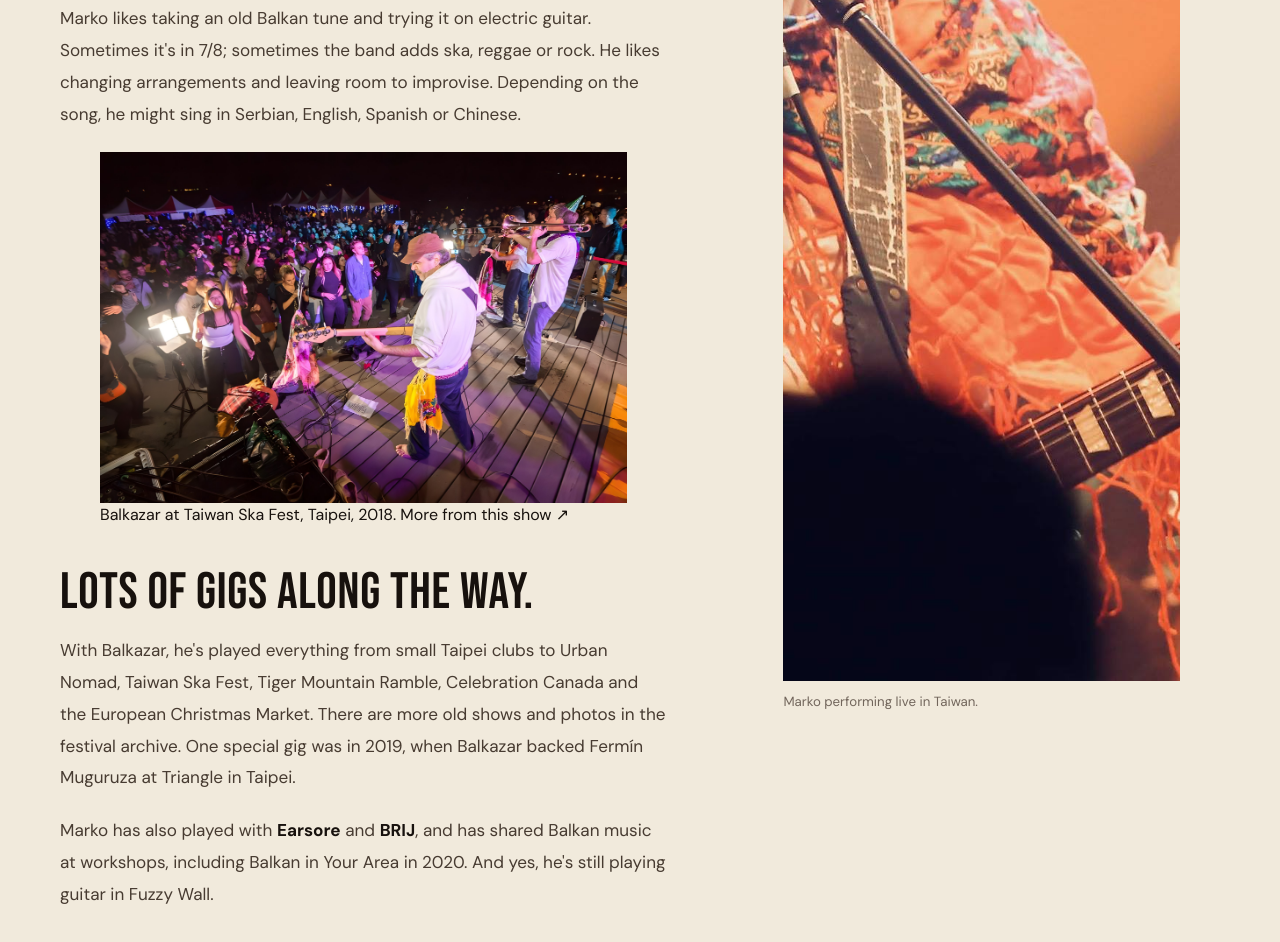
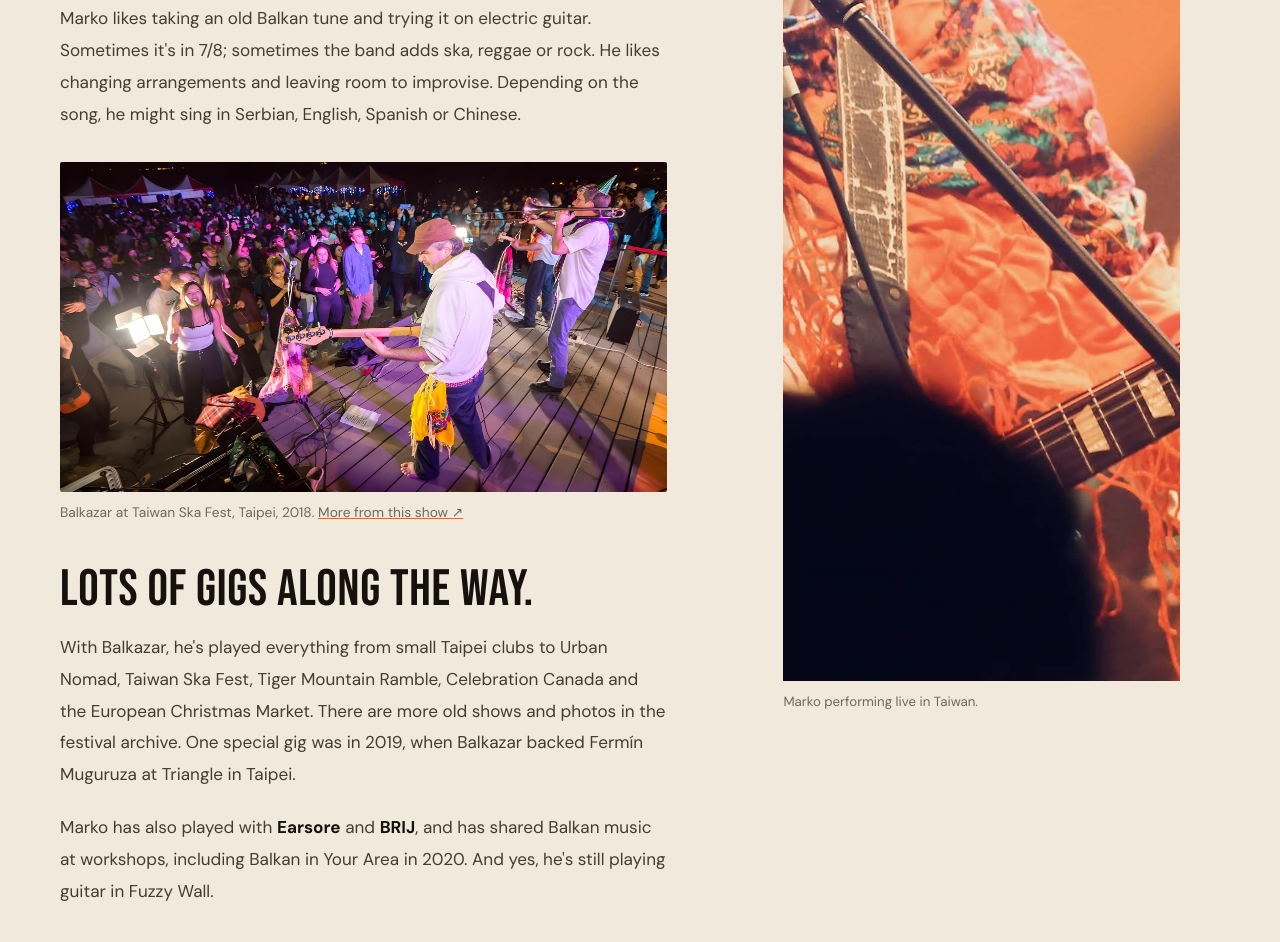
Before and after one commit to marko-durasic/balkazar.github.io, a plain HTML site: page marko/index.html in a window 1280 px wide. Shown: the part 1640-2582 px from the top of the page. Drawn offline with Linux system fonts and the light colour scheme.

Commit message:
Place live photo naturally within the biography

```diff
--- a/founder.css
+++ b/founder.css
@@ -110,3 +110,8 @@
 @media (max-width: 970px) { .founder-journey-grid { grid-template-columns: repeat(2,minmax(0,1fr)); } }
 @media (max-width: 760px) { .founder-video-grid { grid-template-columns: 1fr; } }
 @media (max-width: 560px) { .founder-journey-grid { grid-template-columns: 1fr; } .founder-journey-card { min-height: 0; } }
+
+.founder-inline-photo { margin: 2rem 0 2.5rem; }
+.founder-inline-photo img { display: block; width: 100%; height: auto; max-height: 330px; object-fit: cover; border-radius: 2px; }
+.founder-inline-photo figcaption { color: var(--muted); font-size: .86rem; line-height: 1.6; padding: .55rem 0 0; }
+.founder-inline-photo figcaption a { text-decoration: underline; text-decoration-color: var(--orange); }
```
